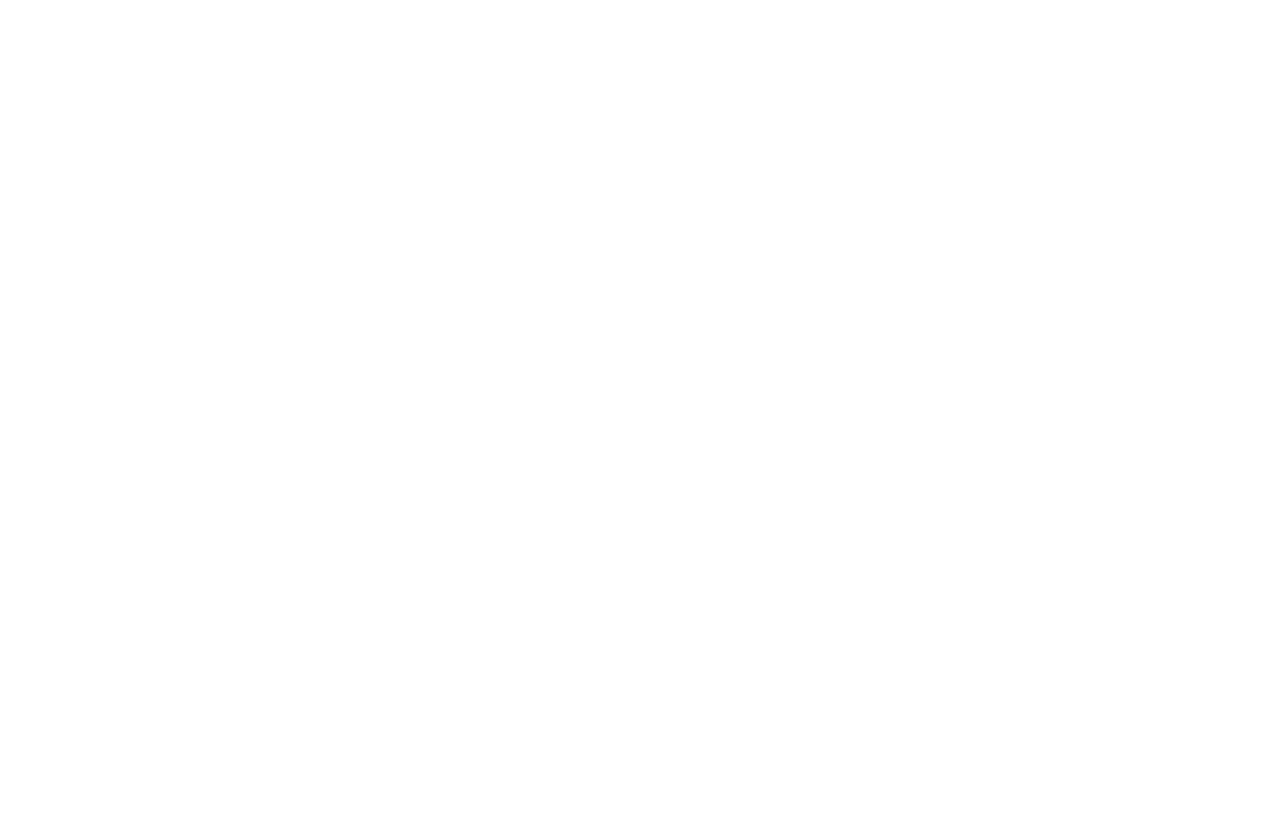
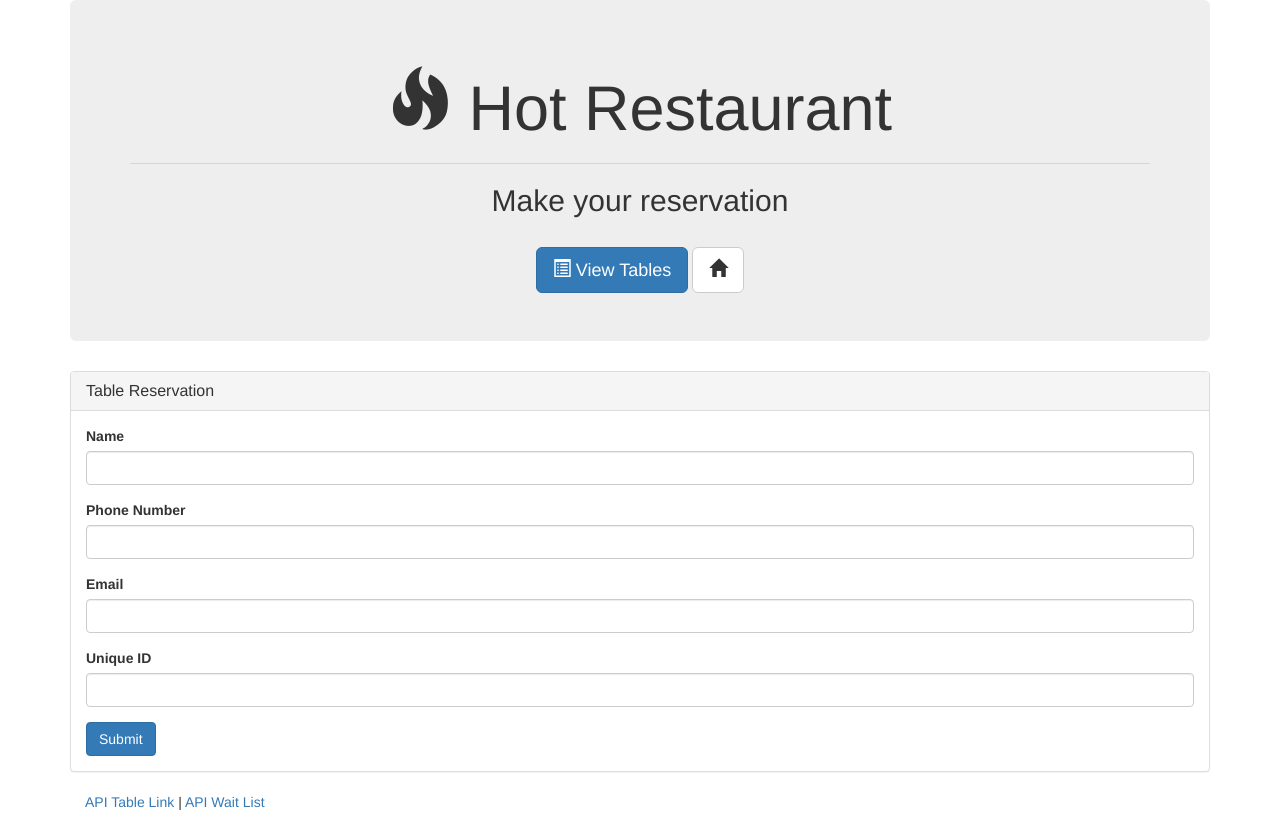
Before and after one commit to FlintSable/Hot-restaurant, a website: page viewTables.html in a window 1280 px wide. Before the commit the page ends 800 px from the top, so only its background shows below. Drawn offline with nearby package versions, Linux system fonts and the light colour scheme.

Commit message:
adding Fronty scripts

```diff
--- a/index.html
+++ b/index.html
@@ -1,82 +1,39 @@
 <!DOCTYPE html>
 <html lang="en">
+
 <head>
     <meta charset="UTF-8">
-	<title>Reservation Page</title>
+    <title>Tables Page</title>
+    <!-- Latest compiled and minified CSS -->
+    <link rel="stylesheet" href="https://maxcdn.bootstrapcdn.com/bootstrap/3.3.6/css/bootstrap.min.css" integrity="sha384-1q8mTJOASx8j1Au+a5WDVnPi2lkFfwwEAa8hDDdjZlpLegxhjVME1fgjWPGmkzs7" crossorigin="anonymous">
+</head>
 
-	<!-- Latest compiled and minified CSS & JS -->
-	<link rel="stylesheet" href="https://maxcdn.bootstrapcdn.com/bootstrap/3.3.6/css/bootstrap.min.css" integrity="sha384-1q8mTJOASx8j1Au+a5WDVnPi2lkFfwwEAa8hDDdjZlpLegxhjVME1fgjWPGmkzs7" crossorigin="anonymous">
-	<script src="https://code.jquery.com/jquery.js"></script>
-	<script src="https://maxcdn.bootstrapcdn.com/bootstrap/3.3.6/js/bootstrap.min.js" integrity="sha384-0mSbJDEHialfmuBBQP6A4Qrprq5OVfW37PRR3j5ELqxss1yVqOtnepnHVP9aJ7xS" crossorigin="anonymous"></script>
-
-</head>
 <body>
-
     <div class="container">
-
         <div class="jumbotron">
             <h1 class="text-center"><span class="glyphicon glyphicon-fire"></span> Hot Restaurant</h1>
             <hr>
-			<h2 class="text-center">Make your reservation</h2>
+            <h2 class="text-center">We only have 5 tables! Book your seat before they all are gone!</h2>
             <br>
+            <div class="text-center">
 
-			<div class="text-center">
-				<a href="/tables"><button type="button" class="btn btn-lg btn-primary"><span class="glyphicon glyphicon-list-alt"></span> View Tables</button></a>
-				<a href="/"><button type="button" class="btn btn-lg btn-default"><span class="glyphicon glyphicon-home"></span></button></a>
+                <a href="/tables">
+                    <button type="button" class="btn btn-lg btn-primary"><span class="glyphicon glyphicon-list-alt"></span> View Tables</button>
+                </a>
+
+                <a href="/reserve">
+                    <button type="button" class="btn btn-lg btn-danger"><span class="glyphicon glyphicon-credit-card"></span> Make Reservation</button>
+                </a>
             </div>
         </div>
-
-		<div class="row">
-			<div class="col-lg-12">
-
-				<!-- Reservation Page -->
-				<div class="panel panel-default">
-					<div class="panel-heading">
-						<h4 class="panel-title">Table Reservation</h4>
+        <footer class="footer">
+            <div class="container">
+                <p><a href="/api/tables">API Table Link</a> | <a href="/api/waitlist">API Wait List</a></p>
             </div>
-					<div class="panel-body">
-
-						<form role="form">
-
-							<div class="form-group">
-								<label for="">Name</label>
-								<input type="text" class="form-control" id="reserve_name">
+        </footer>
     </div>
-
-							<div class="form-group">
-								<label for="">Phone Number</label>
-								<input type="text" class="form-control" id="reserve_phone">
-							</div>
-
-							<div class="form-group">
-								<label for="">Email</label>
-								<input type="text" class="form-control" id="reserve_email">
-							</div>
-
-							<div class="form-group">
-								<label for="">Unique ID</label>
-								<input type="text" class="form-control" id="reserve_uniqueID">
-							</div>
-
-							<button type="submit" class="btn btn-primary submit">Submit</button>
-						</form>
-
-					</div>
-				</div>
-
-			</div>
-		</div>
+    <script src="./js/frontyScripts.js"></script>
+</body>
 
 
-	    <footer class="footer">
-	      <div class="container">
-	        <p><a href="/api/tables">API Table Link</a> | <a href="/api/waitlist">API Wait List</a> </p>
-	      </div>
-	    </footer>
-
-	</div>
-
-</body>
 </html>
-
-<!-- BELOW CODE IS CRITICAL. IT HANDLES HOW FORM DATA IS SENT TO OUR SERVER -->
--- a/js/frontyScripts.js
+++ b/js/frontyScripts.js
@@ -1,4 +1,4 @@
-<script type="text/javascript">
+
 
 	// In this code below we create the Front-end Javascript which "POSTS" our form data to our express server.
 	// In essence, when the user hits submit, jQuery grabs all of the fields then sends a post request to our api
@@ -50,5 +50,3 @@
 return false;
 
 });
-
-</script>
--- a/package.json
+++ b/package.json
@@ -16,5 +16,9 @@
   "bugs": {
     "url": "https://github.com/FlintSable/Hot-restaurant/issues"
   },
-  "homepage": "https://github.com/FlintSable/Hot-restaurant#readme"
+  "homepage": "https://github.com/FlintSable/Hot-restaurant#readme",
+  "dependencies": {
+    "express": "^4.15.2",
+    "path": "^0.12.7"
+  }
 }
--- a/viewTables.html
+++ b/viewTables.html
@@ -0,0 +1,69 @@
+<!DOCTYPE html>
+<html lang="en">
+
+<head>
+    <meta charset="UTF-8">
+    <title>Reservation Page</title>
+    <!-- Latest compiled and minified CSS & JS -->
+    <link rel="stylesheet" href="https://maxcdn.bootstrapcdn.com/bootstrap/3.3.6/css/bootstrap.min.css" integrity="sha384-1q8mTJOASx8j1Au+a5WDVnPi2lkFfwwEAa8hDDdjZlpLegxhjVME1fgjWPGmkzs7" crossorigin="anonymous">
+    <script src="https://code.jquery.com/jquery.js"></script>
+    <script src="https://maxcdn.bootstrapcdn.com/bootstrap/3.3.6/js/bootstrap.min.js" integrity="sha384-0mSbJDEHialfmuBBQP6A4Qrprq5OVfW37PRR3j5ELqxss1yVqOtnepnHVP9aJ7xS" crossorigin="anonymous"></script>
+</head>
+
+<body>
+    <div class="container">
+        <div class="jumbotron">
+            <h1 class="text-center"><span class="glyphicon glyphicon-fire"></span> Hot Restaurant</h1>
+            <hr>
+            <h2 class="text-center">Make your reservation</h2>
+            <br>
+            <div class="text-center">
+                <a href="/tables">
+                    <button type="button" class="btn btn-lg btn-primary"><span class="glyphicon glyphicon-list-alt"></span> View Tables</button>
+                </a>
+                <a href="/">
+                    <button type="button" class="btn btn-lg btn-default"><span class="glyphicon glyphicon-home"></span></button>
+                </a>
+            </div>
+        </div>
+        <div class="row">
+            <div class="col-lg-12">
+                <!-- Reservation Page -->
+                <div class="panel panel-default">
+                    <div class="panel-heading">
+                        <h4 class="panel-title">Table Reservation</h4>
+                    </div>
+                    <div class="panel-body">
+                        <form role="form">
+                            <div class="form-group">
+                                <label for="">Name</label>
+                                <input type="text" class="form-control" id="reserve_name">
+                            </div>
+                            <div class="form-group">
+                                <label for="">Phone Number</label>
+                                <input type="text" class="form-control" id="reserve_phone">
+                            </div>
+                            <div class="form-group">
+                                <label for="">Email</label>
+                                <input type="text" class="form-control" id="reserve_email">
+                            </div>
+                            <div class="form-group">
+                                <label for="">Unique ID</label>
+                                <input type="text" class="form-control" id="reserve_uniqueID">
+                            </div>
+                            <button type="submit" class="btn btn-primary submit">Submit</button>
+                        </form>
+                    </div>
+                </div>
+            </div>
+        </div>
+        <footer class="footer">
+            <div class="container">
+                <p><a href="/api/tables">API Table Link</a> | <a href="/api/waitlist">API Wait List</a> </p>
+            </div>
+        </footer>
+    </div>
+</body>
+
+</html>
+<!-- BELOW CODE IS CRITICAL. IT HANDLES HOW FORM DATA IS SENT TO OUR SERVER -->
```
Also changed, not shown: makeRes.html (+69 -0 lines), 1 other file. Lines whose indentation alone changed are shown as unchanged.
